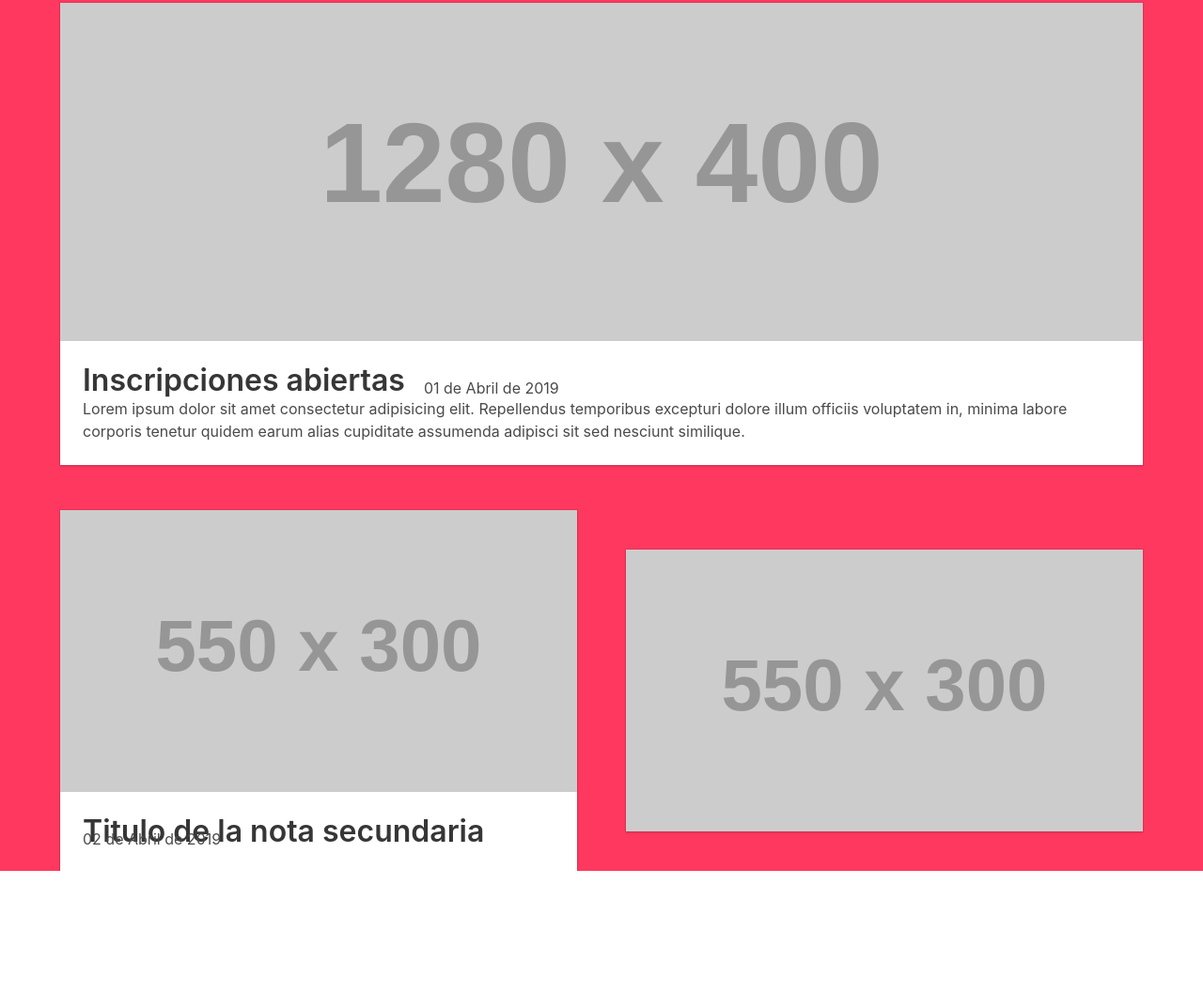
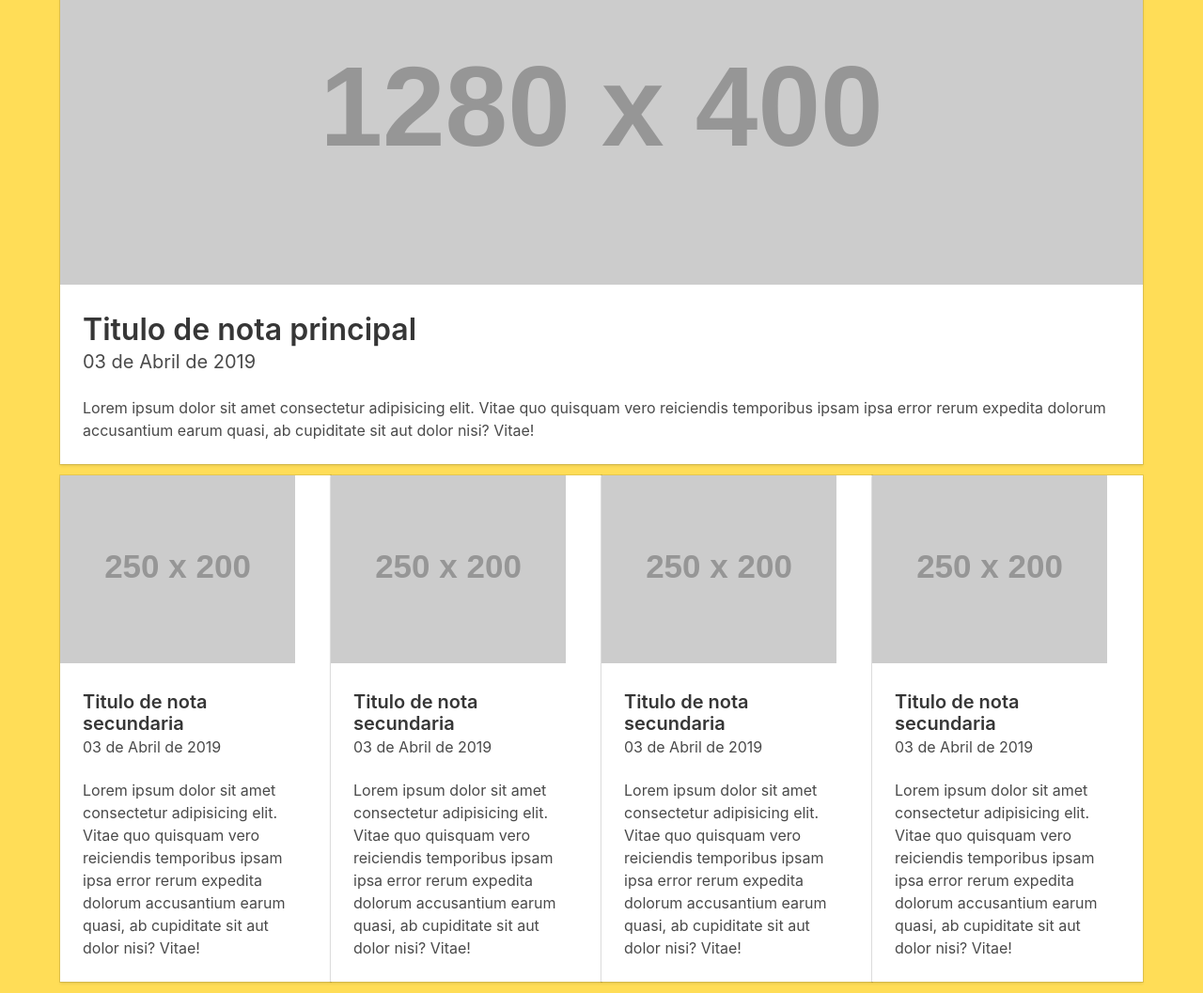
Before and after one commit to dgeti-cetis108/FJ2019-M3S1-4AMPR-Segundo-Parcial, a website: page 03-Layout/src/index.html in a window 1280 px wide. Shown: the part 258-1315 px from the top of the page at 94% size. Before the commit the page ends 1185 px from the top, so only its background shows below. Drawn offline with Linux system fonts and the light colour scheme; placeholder pictures from the web are drawn by us.

Commit message:
Tiles Layout
Utilizando tiles se definió de nuevo la estructura de notas

```diff
--- a/03-Layout/src/index.html
+++ b/03-Layout/src/index.html
@@ -23,63 +23,108 @@
         </div>
       </div>
     </nav>
-    <main class="has-background-danger">
-      <div class="section">
+    <main class="has-background-warning">
+      <div class="tile is-ancestor">
+        <div class="tile">
           <div class="container">
             <div class="card">
               <div class="card-image">
-              <figure class="image">
-                <img src="https://placehold.it/1280x400" alt="imagen" />
-              </figure>
+                <img src="https://placehold.it/1280x400" alt="Nota principal" />
               </div>
               <div class="card-content">
-              <div class="level is-marginless">
-                <div class="level-left" style="align-items:flex-end;">
-                  <p class="title is-marginless">
-                    Inscripciones abiertas
+                <p class="title">
+                  Titulo de nota principal
                 </p>
-                  <p class="subtitle is-6" style="margin-left:20px;">
-                    01 de Abril de 2019
+                <p class="subtitle">
+                  03 de Abril de 2019
                 </p>
+                <div class="content">
+                  Lorem ipsum dolor sit amet consectetur adipisicing elit. Vitae
+                  quo quisquam vero reiciendis temporibus ipsam ipsa error rerum
+                  expedita dolorum accusantium earum quasi, ab cupiditate sit
+                  aut dolor nisi? Vitae!
                 </div>
-              </div>
-              <div class="content">
-                <p>
-                  Lorem ipsum dolor sit amet consectetur adipisicing elit.
-                  Repellendus temporibus excepturi dolore illum officiis
-                  voluptatem in, minima labore corporis tenetur quidem earum
-                  alias cupiditate assumenda adipisci sit sed nesciunt
-                  similique.
-                </p>
               </div>
             </div>
           </div>
         </div>
       </div>
       <div class="container">
-        <div class="level">
-          <div class="level-left">
-            <div class="level-item">
-              <div class="card">
+        <div class="tile is-ancestor">
+          <div class="tile is-parent">
+            <div class="card tile is-child">
               <div class="card-image">
-                  <img src="https://placehold.it/550x300" alt="Nota 1" />
+                <img src="https://placehold.it/250x200" alt="Nota secundaria" />
               </div>
               <div class="card-content">
-                  <p class="title">
-                    Titulo de la nota secundaria
+                <p class="title is-5">
+                  Titulo de nota secundaria
                 </p>
                 <p class="subtitle is-6">
-                    02 de Abril de 2019
+                  03 de Abril de 2019
                 </p>
+                <div class="content">
+                  Lorem ipsum dolor sit amet consectetur adipisicing elit. Vitae
+                  quo quisquam vero reiciendis temporibus ipsam ipsa error rerum
+                  expedita dolorum accusantium earum quasi, ab cupiditate sit
+                  aut dolor nisi? Vitae!
                 </div>
               </div>
             </div>
+            <div class="card tile is-child">
+              <div class="card-image">
+                <img src="https://placehold.it/250x200" alt="Nota secundaria" />
               </div>
-          <div class="level-right">
-            <div class="level-item">
-              <div class="card">
+              <div class="card-content">
+                <p class="title is-5">
+                  Titulo de nota secundaria
+                </p>
+                <p class="subtitle is-6">
+                  03 de Abril de 2019
+                </p>
+                <div class="content">
+                  Lorem ipsum dolor sit amet consectetur adipisicing elit. Vitae
+                  quo quisquam vero reiciendis temporibus ipsam ipsa error rerum
+                  expedita dolorum accusantium earum quasi, ab cupiditate sit
+                  aut dolor nisi? Vitae!
+                </div>
+              </div>
+            </div>
+            <div class="card tile is-child">
               <div class="card-image">
-                  <img src="https://placehold.it/550x300" alt="Nota 1" />
+                <img src="https://placehold.it/250x200" alt="Nota secundaria" />
+              </div>
+              <div class="card-content">
+                <p class="title is-5">
+                  Titulo de nota secundaria
+                </p>
+                <p class="subtitle is-6">
+                  03 de Abril de 2019
+                </p>
+                <div class="content">
+                  Lorem ipsum dolor sit amet consectetur adipisicing elit. Vitae
+                  quo quisquam vero reiciendis temporibus ipsam ipsa error rerum
+                  expedita dolorum accusantium earum quasi, ab cupiditate sit
+                  aut dolor nisi? Vitae!
+                </div>
+              </div>
+            </div>
+            <div class="card tile is-child">
+              <div class="card-image">
+                <img src="https://placehold.it/250x200" alt="Nota secundaria" />
+              </div>
+              <div class="card-content">
+                <p class="title is-5">
+                  Titulo de nota secundaria
+                </p>
+                <p class="subtitle is-6">
+                  03 de Abril de 2019
+                </p>
+                <div class="content">
+                  Lorem ipsum dolor sit amet consectetur adipisicing elit. Vitae
+                  quo quisquam vero reiciendis temporibus ipsam ipsa error rerum
+                  expedita dolorum accusantium earum quasi, ab cupiditate sit
+                  aut dolor nisi? Vitae!
                 </div>
               </div>
             </div>
```
Lines whose indentation alone changed are shown as unchanged.
